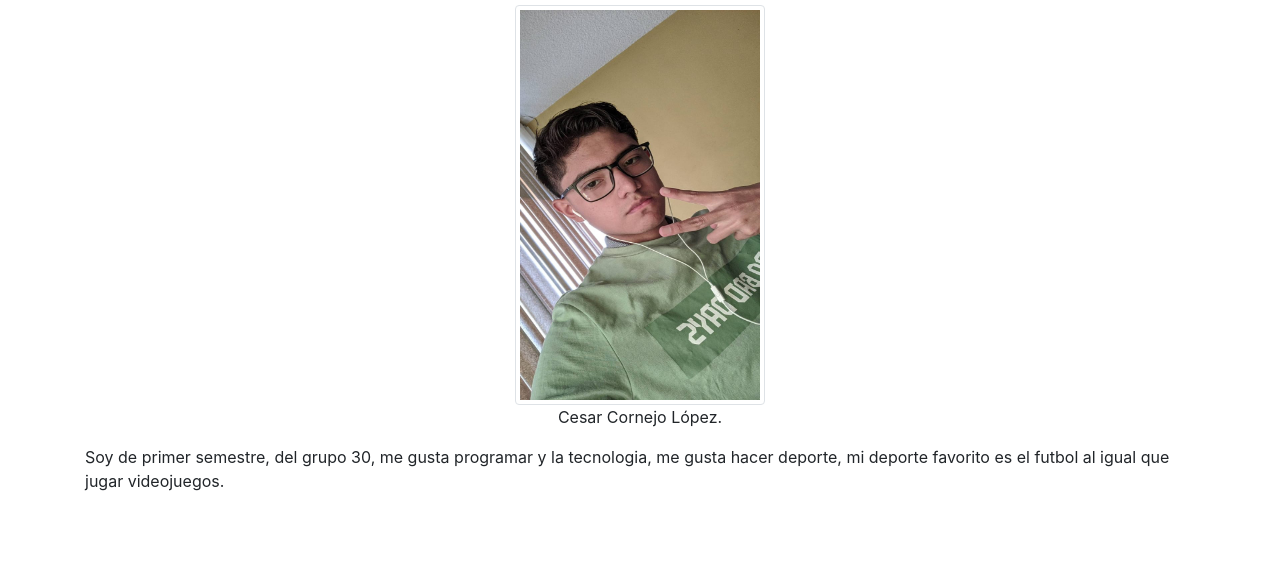
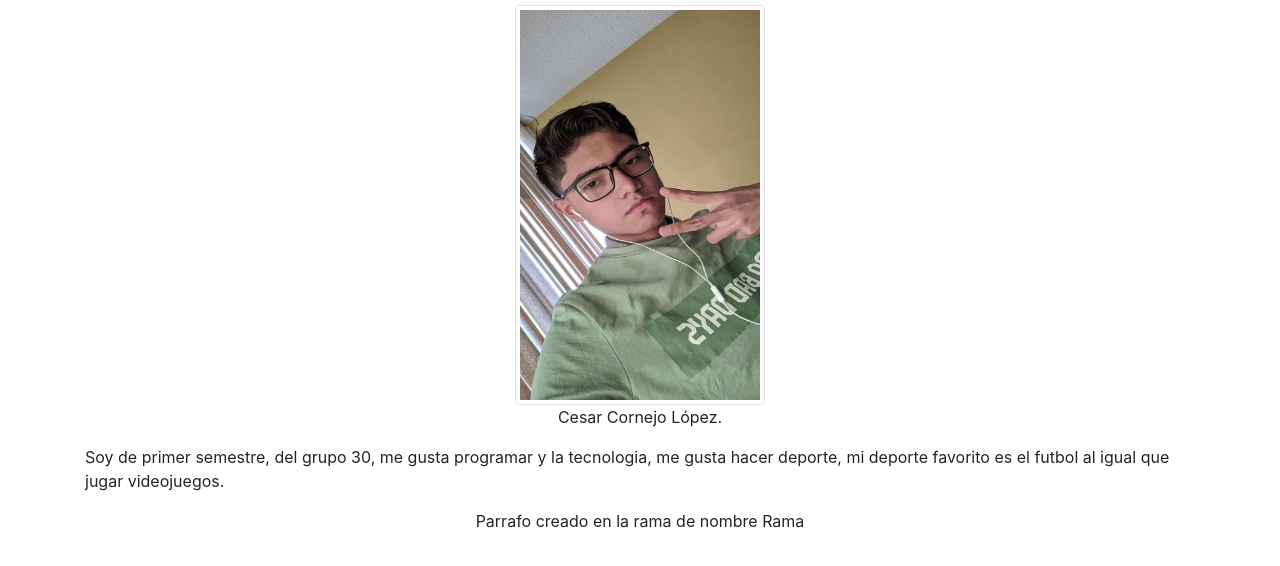
Before and after one commit to CesarCornejoL/FinalProject-CursoGitCD, a plain HTML site: page index.html in a window 1280 px wide. Shown: the part 70-636 px from the top of the page. Drawn offline with nearby package versions, Linux system fonts and the light colour scheme.

Commit message:
Added P in Rama branch

```diff
--- a/index.html
+++ b/index.html
@@ -34,6 +34,7 @@
             <p class="display-6">Cesar Cornejo López.</p>
             <!-- Añadir lo que les guste hacer en el siguiente parrafo. Ejemplo: <p>Me gusta jugar videojuegos 🕹</p> -->
             <p class="display-6">Soy de primer semestre, del grupo 30, me gusta programar y la tecnologia, me gusta hacer deporte, mi deporte favorito es el futbol al igual que jugar videojuegos.</p>
+            <p>Parrafo creado en la rama de nombre Rama</p>
         </div>
     </div>
 </body>
```
